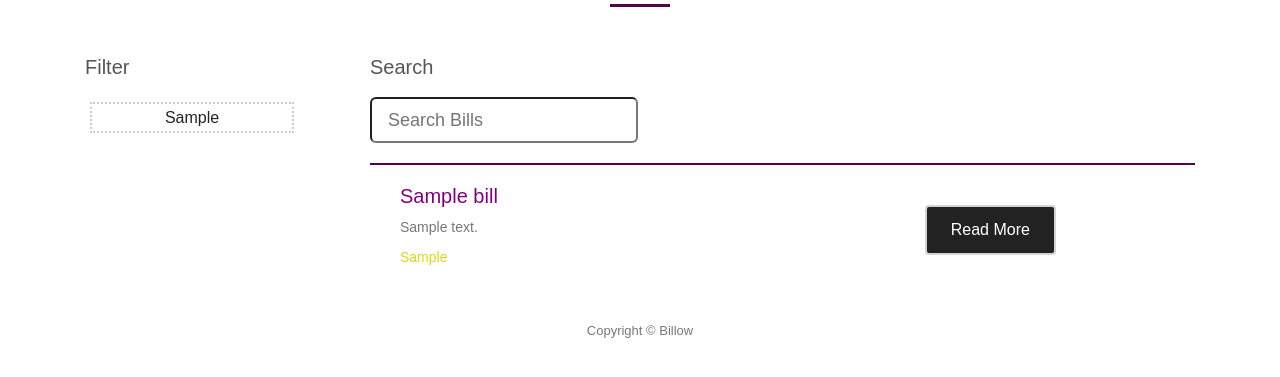
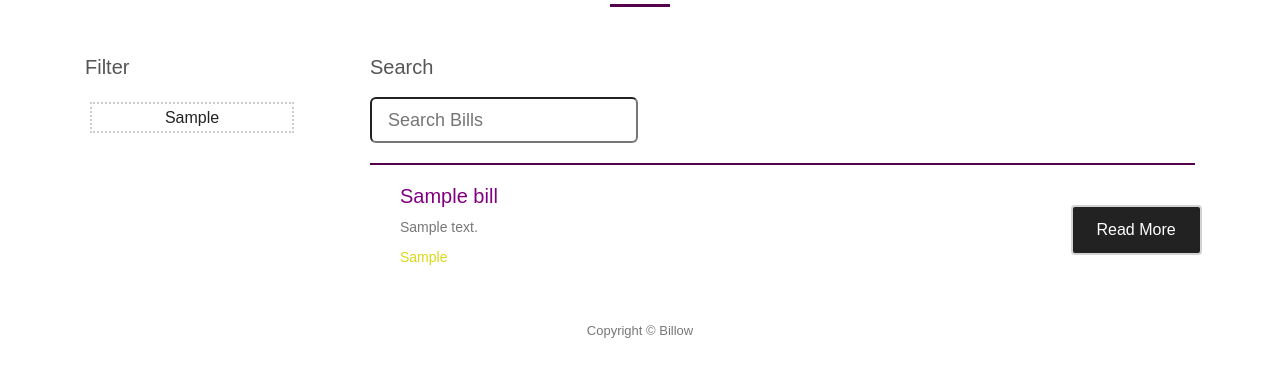
Before and after one commit to beamsplit/billow, a Django app: page /bill/tags/ in a window 1280 px wide. Shown: the part 230-607 px from the top of the page. Run offline with Django 3.2, Linux system fonts and the light colour scheme; tables that the repository leaves empty hold one stand-in row (values such as "Sample post"); some libraries are stand-ins or nearby versions.

Commit message:
Updated tagsort.css to shift button

```diff
--- a/bill/templates/bill/tags/tags.html
+++ b/bill/templates/bill/tags/tags.html
@@ -25,13 +25,13 @@
     {% if bill.category.all %}
     <li>
     <div id="item" class="item-to-filter col-md-12 item-box" data-item-tags="{% for category in bill.category.all %} {{ category }}{% if not forloop.last %}, {% endif %}{% endfor %}">
-        <div class="col-md-9">
+        <div class="col-md-10">
             <h1 class="item-style"><a href="{% url 'bill:detail' bill.id %}">{{ bill.title }}</a></h1>
             <p>{{ bill.description }}</p>
             <p class="tags">{% for category in bill.category.all %} {% if category == '' %}Other{% else %}{{ category }}{% endif %}{% if not forloop.last %}, {% endif %}{% endfor %}</p>
             <p class="item-description hidden">{{ bill.title }} {{ bill.description }} {{ bill.category.all }} </p>
         </div>
-        <div class="col-md-3 tag-button">
+        <div class="col-md-2 tag-button">
             <a href="{% url 'bill:detail' bill.id %}" class="btn btn-default btn-lg page-scroll">Read More</a>
         </div>
     </div>
--- a/requirements.txt
+++ b/requirements.txt
@@ -11,6 +11,7 @@ idna==2.7
 numpy==1.15.1
 pandas==0.23.4
 paramiko==2.4.2
+psycopg2-2.7.5
 psycopg2-binary==2.7.5
 pyasn1==0.4.4
 pycparser==2.19
--- a/static/css/tagsort.css
+++ b/static/css/tagsort.css
@@ -46,7 +46,7 @@
 
 .tag-button {
     margin-top: 5%;
-    margin-left: -10%;
+    margin-left: 0%;
     position: relative;
 
 }
```
